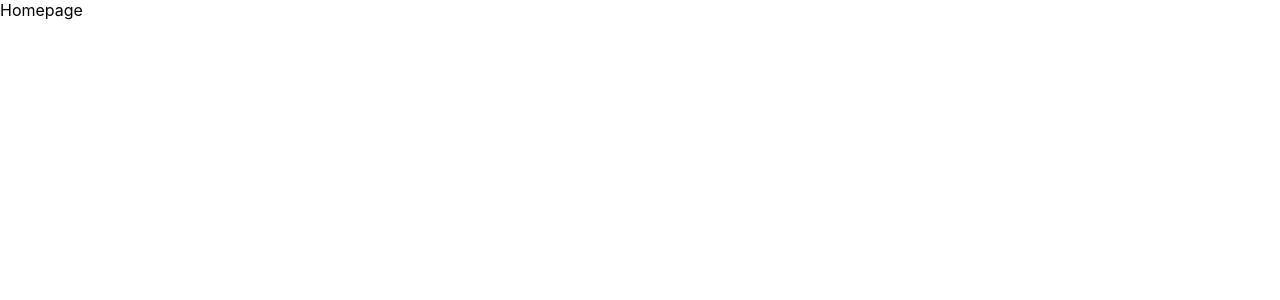
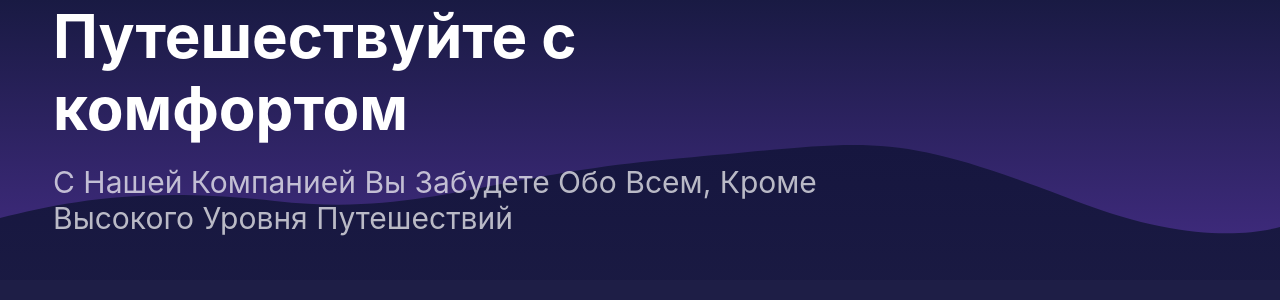
Before and after one commit to FilimonovAlexey/ReactMagazine, a React (Create React App) app in the folder client/: page / in a window 1280 px wide. Shown: the top 300 px of the page. Built offline with nearby package versions, Linux system fonts and the light colour scheme.

Commit message:
сверстан блок header

```diff
--- a/client/src/Pages/home-page/home-page.jsx
+++ b/client/src/Pages/home-page/home-page.jsx
@@ -1,7 +1,10 @@
 import React from "react";
+import { Header } from "../../components/header/header"
 
 export const Homepage = () => {
   return (
-    <div>Homepage</div>
+    <React.Fragment>
+      <Header />
+    </React.Fragment>
   )
 }
--- /dev/null
+++ b/client/src/components/content-wrapper/content-wrapper.jsx
@@ -0,0 +1,8 @@
+import React from "react";
+import styles from "./styles.module.css";
+
+export const ContentWrapper = ({ children, className = '' }) => {
+  return (
+    <div className={ `${styles.contentWrapper} ${className}` }>{ children }</div>
+  )
+}
--- /dev/null
+++ b/client/src/components/content-wrapper/index.js
@@ -0,0 +1 @@
+export * from "./content-wrapper";
--- /dev/null
+++ b/client/src/components/content-wrapper/styles.module.css
@@ -0,0 +1,9 @@
+.contentWrapper {
+  display: flex;
+  max-width: 1234px;
+  width: 100%;
+  margin: 0px auto;
+  padding: 0 30px;
+  position: relative;
+  z-index: 2;
+}
--- /dev/null
+++ b/client/src/components/header/header.jsx
@@ -0,0 +1,16 @@
+import React from "react";
+import styles from "./styles.module.css";
+import { ContentWrapper } from "../content-wrapper";
+import WaveImage from "./wave.svg"
+
+export const Header = () => {
+  return (
+    <div className={ styles.header }>
+      <ContentWrapper className={ styles.content }>
+        <h1 className={ styles.title }>{`Путешествуйте с\n комфортом`}</h1>
+        <p className={ styles.desc }>{`C нашей компанией Вы забудете обо всем, кроме\n высокого уровня путешествий`}</p>
+      </ContentWrapper>
+      <img src={ WaveImage } alt="" className={ styles.wave } />
+    </div>
+  )
+}
--- /dev/null
+++ b/client/src/components/header/index.js
@@ -0,0 +1 @@
+export * from "./header";
--- /dev/null
+++ b/client/src/components/header/styles.module.css
@@ -0,0 +1,58 @@
+.header {
+  height: 35vh;
+  position: relative;
+  display: flex;
+  align-self: center;
+  background: linear-gradient(180deg, #191a43 0%, #442d85 100%);
+  overflow: hidden;
+}
+
+.content {
+  display: flex;
+  flex-direction: column;
+}
+
+.title {
+  font-size: 60px;
+  margin-bottom: 20px;
+  opacity: 0;
+  transform: translateY(20px);
+  animation-duration: 1s;
+  animation-delay: .5s;
+  animation-name: fadeInAnimation;
+  animation-iteration-count: 1;
+  animation-fill-mode: forwards;
+  white-space: pre-line;
+}
+
+.desc {
+  font-size: 30px;
+  opacity: 0;
+  transform: translateY(20px);
+  animation-duration: 1s;
+  animation-delay: 1s;
+  animation-name: fadeInAnimation;
+  animation-iteration-count: 1;
+  animation-fill-mode: forwards;
+  font-size: 30px;
+  color: rgba(255, 255, 255, 0.7);
+  white-space: pre-line;
+  text-transform: capitalize;
+}
+
+@keyframes fadeInAnimation {
+  from {
+      opacity: 0;
+      transform: translateY(20px);
+  }
+  to {
+      opacity: 1;
+      transform: translateY(0);
+  }
+}
+
+.wave {
+  position: absolute;
+  width: 100%;
+  bottom: -200px;
+}
--- a/client/src/index.css
+++ b/client/src/index.css
@@ -1,3 +1,16 @@
+* {
+  box-sizing: border-box;
+  margin: 0;
+  padding: 0;
+}
+
+html {
+  scroll-behavior: smooth;
+}
+a {
+  text-decoration: none;
+}
+
 body {
   margin: 0;
   font-family: -apple-system, BlinkMacSystemFont, 'Segoe UI', 'Roboto', 'Oxygen',
@@ -5,9 +18,15 @@ body {
     sans-serif;
   -webkit-font-smoothing: antialiased;
   -moz-osx-font-smoothing: grayscale;
+  background: rgb(30, 30, 70);
+  color: white;
 }
 
 code {
   font-family: source-code-pro, Menlo, Monaco, Consolas, 'Courier New',
     monospace;
 }
+
+img {
+  width: 100%;
+}
```
Also changed, not shown: client/src/components/header/wave.svg (added).
